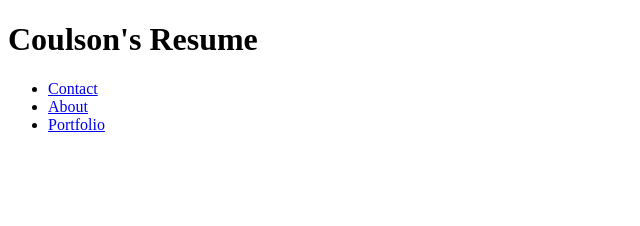
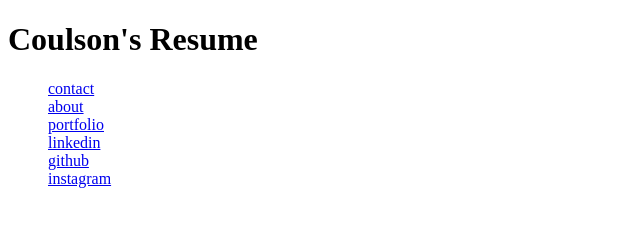
Before and after one commit to CoulsonP/new-resume, a plain HTML site: page index.html in a window 1280 px wide. Shown: the whole page, without its empty margins (0-640 px from the left). Drawn offline with Linux system fonts and the light colour scheme.

Commit message:
added links to nav

```diff
--- a/index.html
+++ b/index.html
@@ -1,21 +1,29 @@
 <!DOCTYPE html>
 <html lang="en">
-<head>
-    <meta charset="UTF-8">
-    <meta http-equiv="X-UA-Compatible" content="IE=edge">
-    <meta name="viewport" content="width=device-width, initial-scale=1.0">
-    <link rel="stylesheet" href="style.css">
+  <head>
+    <meta charset="UTF-8" />
+    <meta http-equiv="X-UA-Compatible" content="IE=edge" />
+    <meta name="viewport" content="width=device-width, initial-scale=1.0" />
+    <link rel="stylesheet" href="style.css" />
     <title>Coulson's Resume</title>
-</head>
-<body>
+  </head>
+  <body>
     <h1>Coulson's Resume</h1>
     <nav>
-        <ul>
-            <li><a href="contact.html">Contact</a></li>
-            <li><a href="about.html">About</a></li>
-            <li><a href="portfolio.html">Portfolio</a></li>
-        </ul>
+      <ul class="nav-list">
+        <li><a href="contact.html">contact</a></li>
+        <li><a href="about.html">about</a></li>
+        <li><a href="portfolio.html">portfolio</a></li>
+        <li>
+          <a href="https://www.linkedin.com/in/coulson-porter-b6b38a261/">linkedin</a>
+        </li>
+        <li>
+          <a href="https://github.com/CoulsonP">github</a>
+        </li>
+        <li>
+          <a href="https://www.instagram.com/coulson_porter/">instagram</a>
+        </li>
+      </ul>
     </nav>
-
-</body>
+  </body>
 </html>
--- a/style.css
+++ b/style.css
@@ -0,0 +1,3 @@
+.nav-list{
+    list-style-type: none;
+}
```
